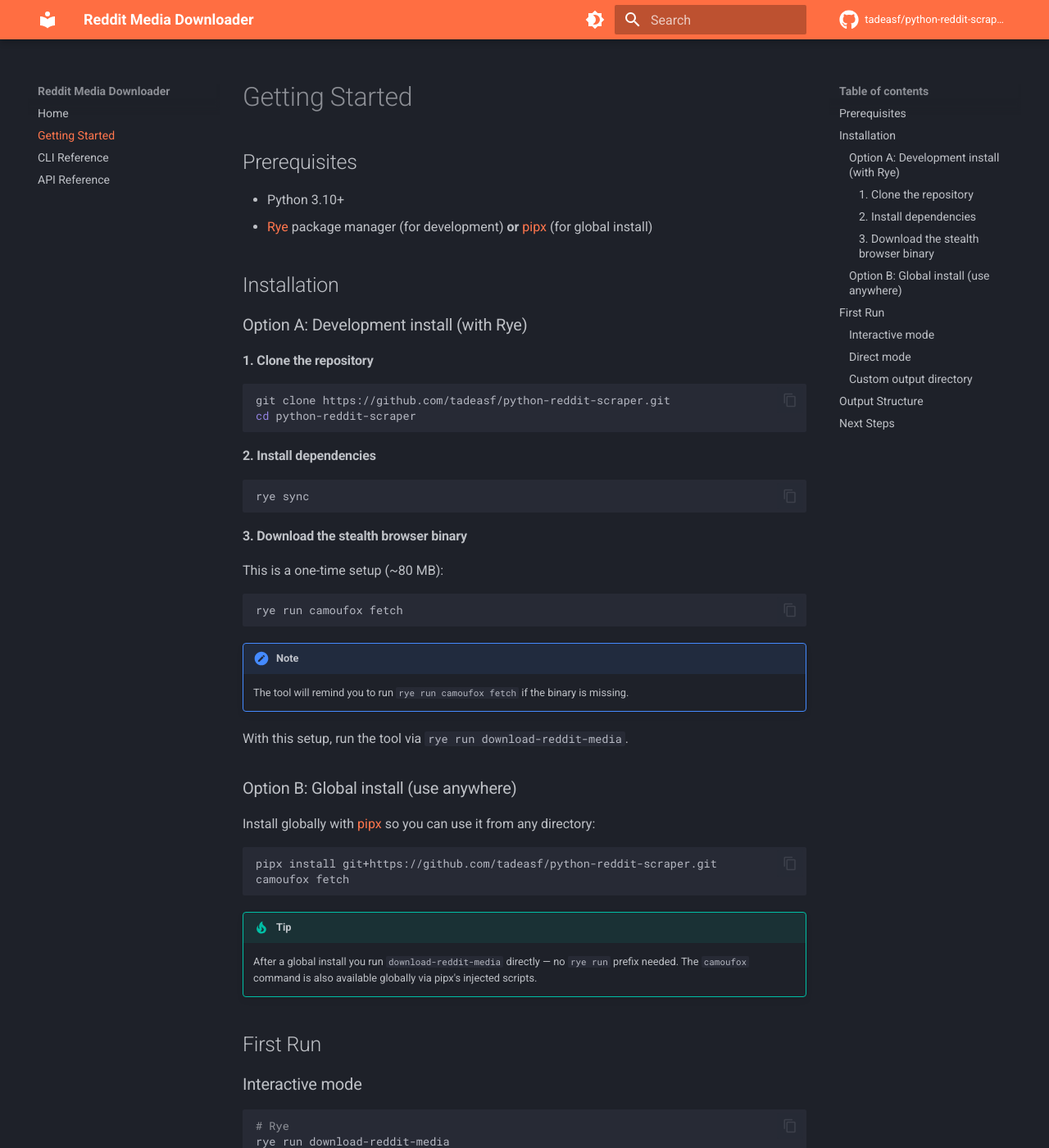
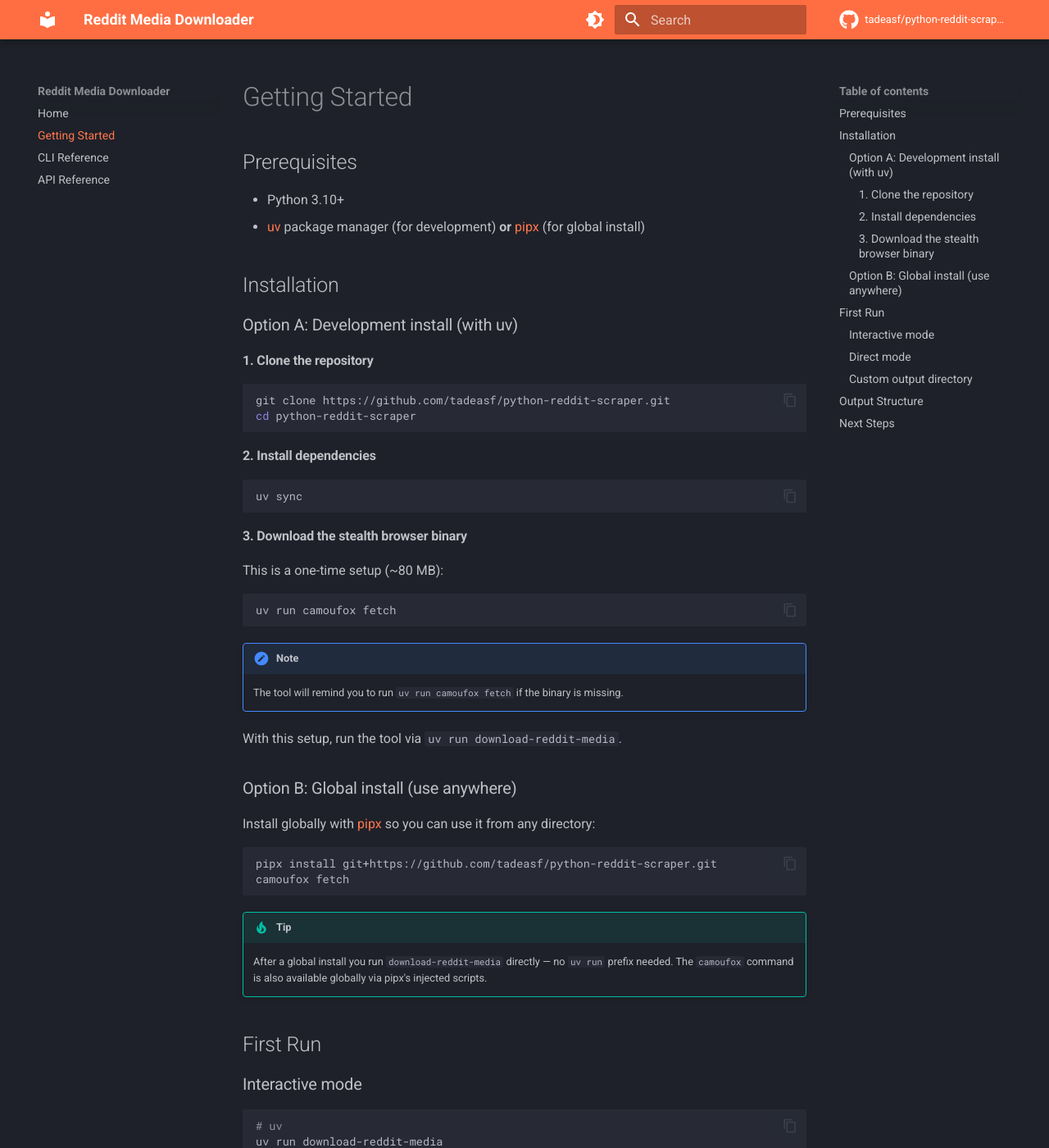
Before and after one commit to tadeasf/python-reddit-scraper, an MkDocs documentation site: the page built from docs/getting-started.md, in a window 1280 px wide and 1400 px high. Shown: the whole window at 82% size. Built offline with MkDocs 1.6.1 and Material for MkDocs 9.7.7, drawn with Linux system fonts in a browser that asks for light colours; comment, search, counter and statistics services are not loaded.

Commit message:
chore: migrate from Rye to uv
- Replace pdm-backend with hatchling as build backend
- Replace [tool.rye] dev-dependencies with [dependency-groups]
- Remove Rye lock files (requirements.lock, requirements-dev.lock)
- Remove .pdm-build directory
- Generate uv.lock via uv lock
- Update all documentation (README, mkdocs pages) to use uv commands
- Verify CLI works under uv run

Co-authored-by: Copilot <223556219+Copilot@users.noreply.github.com>

````diff
--- a/docs/getting-started.md
+++ b/docs/getting-started.md
@@ -3,11 +3,11 @@
 ## Prerequisites
 
 - Python 3.10+
-- [Rye](https://rye.astral.sh/) package manager (for development) **or** [pipx](https://pipx.pypa.io/) (for global install)
+- [uv](https://docs.astral.sh/uv/) package manager (for development) **or** [pipx](https://pipx.pypa.io/) (for global install)
 
 ## Installation
 
-### Option A: Development install (with Rye)
+### Option A: Development install (with uv)
 
 #### 1. Clone the repository
 
@@ -19,7 +19,7 @@ cd python-reddit-scraper
 #### 2. Install dependencies
 
 ```bash
-rye sync
+uv sync
 ```
 
 #### 3. Download the stealth browser binary
@@ -27,13 +27,13 @@ rye sync
 This is a one-time setup (~80 MB):
 
 ```bash
-rye run camoufox fetch
+uv run camoufox fetch
 ```
 
 !!! note
-    The tool will remind you to run `rye run camoufox fetch` if the binary is missing.
+    The tool will remind you to run `uv run camoufox fetch` if the binary is missing.
 
-With this setup, run the tool via `rye run download-reddit-media`.
+With this setup, run the tool via `uv run download-reddit-media`.
 
 ### Option B: Global install (use anywhere)
 
@@ -45,7 +45,7 @@ camoufox fetch
 ```
 
 !!! tip
-    After a global install you run `download-reddit-media` directly — no `rye run` prefix needed.
+    After a global install you run `download-reddit-media` directly — no `uv run` prefix needed.
     The `camoufox` command is also available globally via pipx's injected scripts.
 
 ## First Run
@@ -53,8 +53,8 @@ camoufox fetch
 ### Interactive mode
 
 ```bash
-# Rye
-rye run download-reddit-media
+# uv
+uv run download-reddit-media
 
 # Global install
 download-reddit-media
````
Also changed, not shown: README.md (+14 -14 lines), docs/cli-reference.md (+2 -2 lines), docs/index.md (+3 -3 lines), pyproject.toml (+7 -5 lines), 4 other files.
